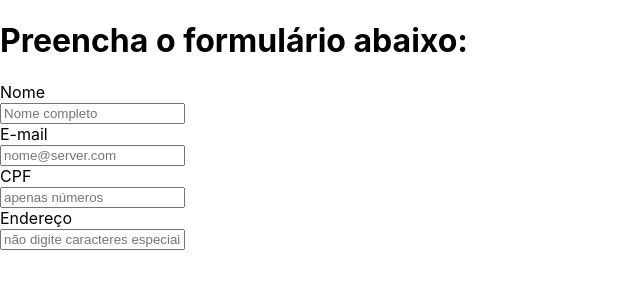
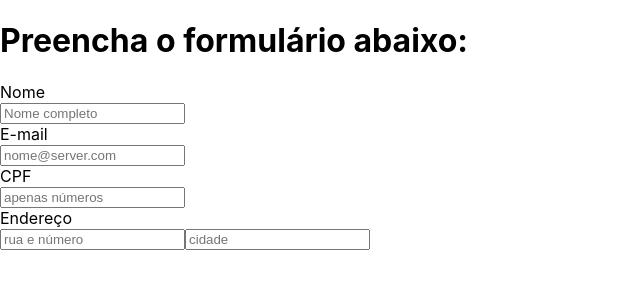
Before and after one commit to clenio-galvao/trybe-exercises, a React (Create React App) app in the folder bloco_12/dia_2/my-form-2.0/: page / in a window 1280 px wide. Shown: the top 300 px of the page, without its empty margins (0-640 px from the left). Built offline with nearby package versions, Linux system fonts and the light colour scheme.

Commit message:
quesito 1.5... os anteriores eram 1.1, 1.2, 1.3 e 1.4 para melhor oraganizaçao

```diff
--- a/bloco_12/dia_2/my-form-2.0/src/formulario-cadastro.jsx
+++ b/bloco_12/dia_2/my-form-2.0/src/formulario-cadastro.jsx
@@ -5,12 +5,14 @@ class FormularioCadastro extends React.Component {
     super()
 
     this.alterarAoDigitar = this.alterarAoDigitar.bind(this);
+    this.comecaComNumero = this.comecaComNumero.bind(this);
 
     this.state = {
       nome: '',
       email: '',
       cpf: '',
-      endereco: "",
+      endereco: '',
+      cidade: '',
     }
   }
 
@@ -29,8 +31,14 @@ class FormularioCadastro extends React.Component {
     } else {
       return this.setState({[event.target.name]: event.target.value});
     }
+  }
 
-
+  comecaComNumero(event) {
+    const pattern = /^[0-9]/;
+    const digitado = event.target.value[0];
+    if (digitado.match(pattern)) {
+      return this.setState({cidade: ''});
+    }
   }
 
   render() {
@@ -51,7 +59,10 @@ class FormularioCadastro extends React.Component {
       </label>
       <label>
         <div>Endereço</div>
-        <input type="text" name="endereco" placeholder="não digite caracteres especiais" value={this.state.endereco} onChange={this.alterarAoDigitar} maxLength={200} required/>
+        <input type="text" name="endereco" placeholder="rua e número" value={this.state.endereco} onChange={this.alterarAoDigitar} maxLength={200} required/>
+      </label>
+      <label>
+        <input type="text" name="cidade" placeholder="cidade" value={this.state.cidade} onBlur={this.comecaComNumero} onChange={this.alterarAoDigitar} maxLength={28} required/>
       </label>
     </form>
     );
```
Also changed, not shown: 1 other file (tests, documents, lock files or other folders).
